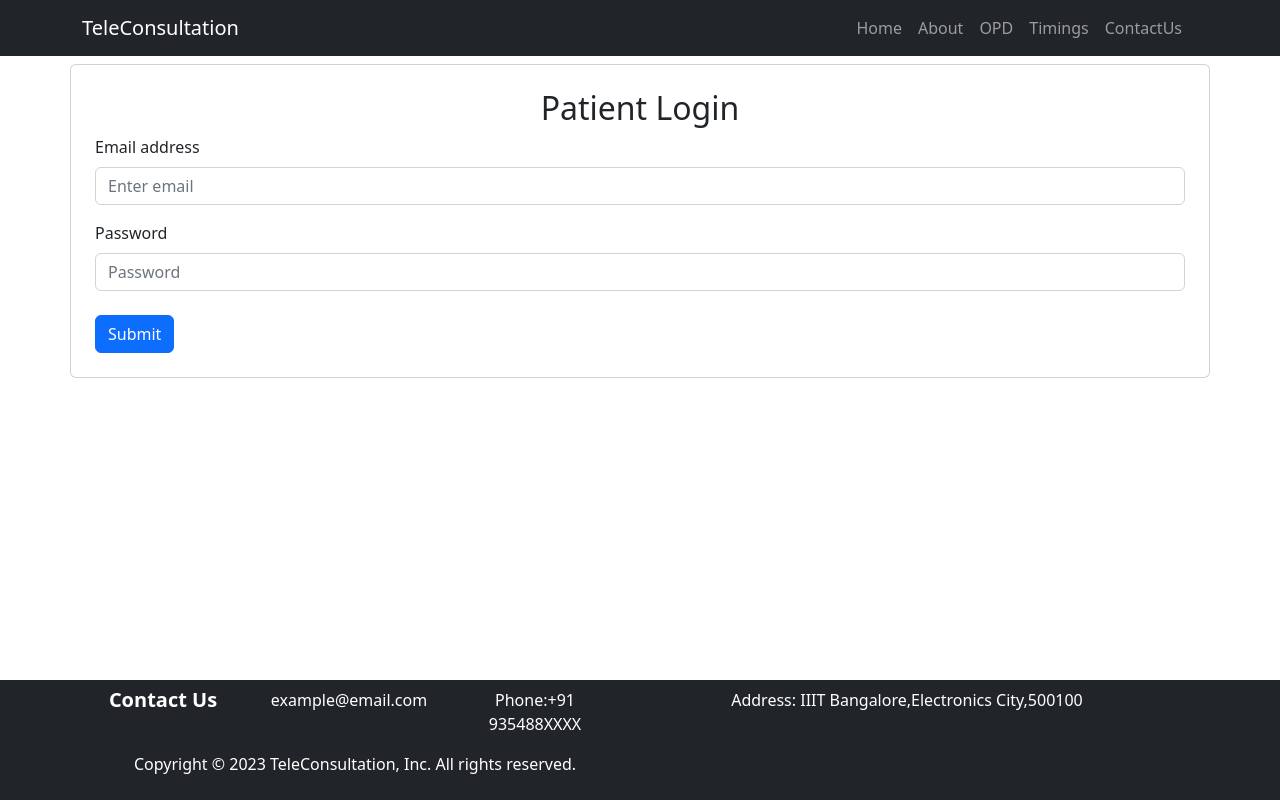
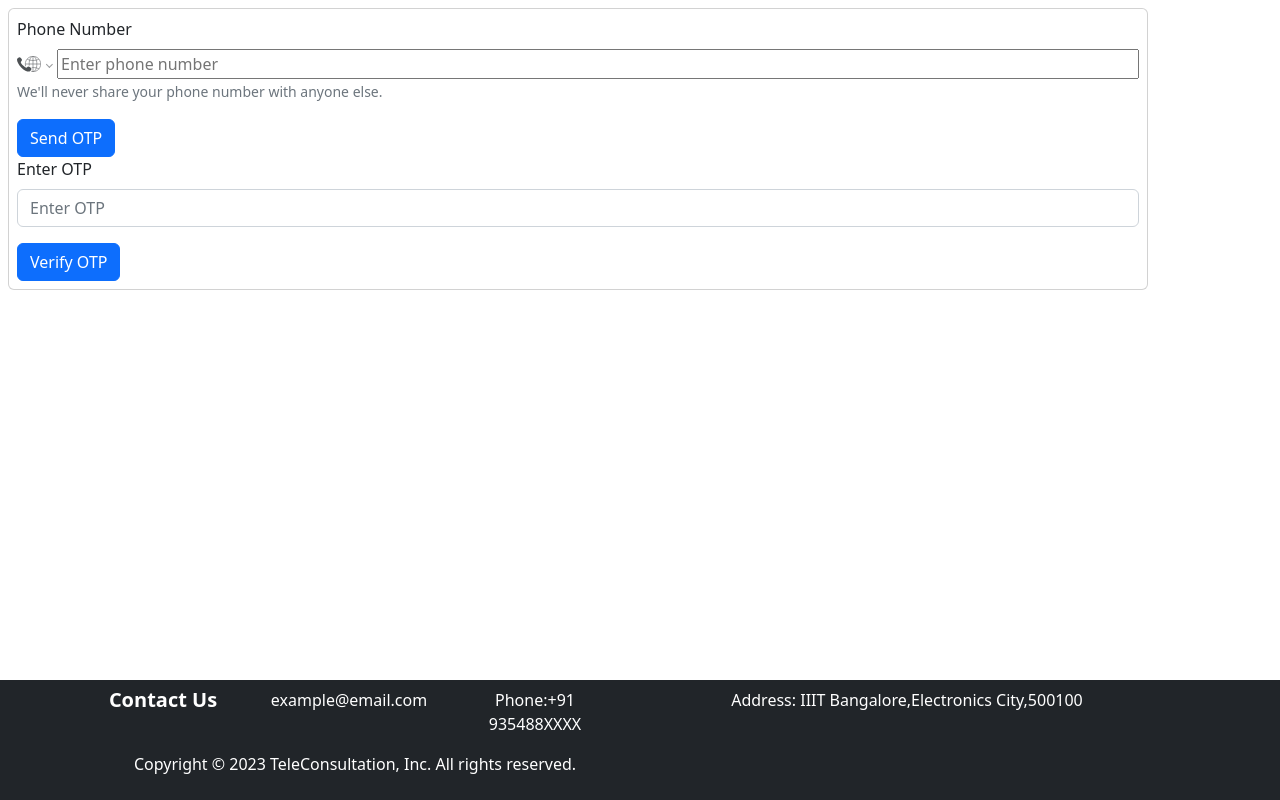
Before and after one commit to ayushagarwal210/tele_frontend, a React (Create React App) app: page /patient/login in a window 1280 px wide. Built offline with nearby package versions, Linux system fonts and the light colour scheme; no server answers.

Commit message:
added otp login

```diff
--- a/src/App.js
+++ b/src/App.js
@@ -14,9 +14,7 @@ import PatientPrescription from "./PatientComponents/PatientPrescription";
 import PatientHomePage from "./PatientComponents/PatientHomePage";
 import Otplogin from "./Components/Otplogin";
 import Footer from "./Components/Footer";
-import VideoCallPage from "./VideoCallPage/VideoCallPage";
-
-
+import VideoCallPage from "./Components/VideoCallPage";
 
 //All is well
 //Here are the components
--- a/src/DoctorComponents/DoctorLogin.js
+++ b/src/DoctorComponents/DoctorLogin.js
@@ -1,112 +1,113 @@
-import React, { createContext, useState } from "react";
+import React, { useState, useEffect } from "react";
+import { RecaptchaVerifier, signInWithPhoneNumber } from "firebase/auth";
+import { authentication } from "../firebase";
 import Button from "react-bootstrap/Button";
+import Col from "react-bootstrap/Col";
 import Form from "react-bootstrap/Form";
-// import "./style.css";
-import { useNavigate } from "react-router-dom"
+import Row from "react-bootstrap/Row";
+import PhoneInput from "react-phone-number-input";
+import "react-phone-number-input/style.css";
+import { async } from "@firebase/util";
 import axios from "axios";
-import NavbarHome from "../Components/NavbarHome";
-import DoctorNavbar from "./DoctorNavbar";
-
-const DoctorLogin = () => {
-  const baseURL = "http://localhost:9090/doctor/login";
-  const navigate = useNavigate()
-
-  const [email, setEmail] = useState("");
-  const [password, setPassword] = useState("");
-  var okstatus = 0;
-
-  const handleChange_email = (event) => {
-    setEmail(event.target.value);
+import { useNavigate } from "react-router";
+export default function DoctorLogin() {
+  const [phoneNumber, setPhoneNumber] = useState();
+  const [isValidNumber, setIsValidNumber] = useState(false);
+  const [otp, setOtp] = useState();
+  const generateRecaptcha = () => {
+    window.recaptchaVerifier = new RecaptchaVerifier(
+      "recaptcha-container",
+      {
+        size: "invisible",
+        callback: (response) => {
+          // reCAPTCHA solved, allow signInWithPhoneNumber.
+        },
+      },
+      authentication
+    );
   };
-
-  const handleChange_password = (event) => {
-    setPassword(event.target.value);
-  };
-
-  // const handleSubmit = async (id) => {
-  //   // event.preventDefault(); //important to not reload page
-  //   try {
-  //     const response = await axios.post(baseURL, {
-  //       email: email,
-  //       password: password,
-  //     })
-  //     .then((response) => {
-  //       console.log(response.data);
-  //       // handler(response.data);
-  //       // window.sessionStorage.setItem("user", JSON.stringify(response.data));
-  //       // window.location.reload(true);
-  //       navigate('/doctor', {replace:true});
-  //     })
-  //   } catch (error) {
-  //     console.log(error);
-  //     alert("Invalid Credentials");
-  //   }
-
-  //   // window.location.replace(`/doctor`);
-  // };
-  const handleSubmit = async (id, event) => {
-    event.preventDefault();
-
-    await axios
-      .post(baseURL, {
-        email: email,
-        password: password,
-      })
+  useEffect(() => {
+    axios
+      .get(`http://localhost:9090/login/verifyDoctorPhoneNumber/${phoneNumber}`)
       .then((response) => {
-        console.log(response.data);
-        // handler(response.data);
-        // window.localStorage.setItem("user", JSON.stringify(response.data));
-        localStorage.setItem("doctorDetail",JSON.stringify(response.data));
-        // window.location.reload(true);
-        navigate('/doctor/prescription', {replace:true});
+        setIsValidNumber(response.data);
       })
       .catch((error) => {
         console.log(error);
-        alert("Invalid Credentials");
       });
-    // window.location.replace(`/pateint`);
-    // localStorage.setItem("doctorDetail",JSON.stringify(response));
+  }, [phoneNumber]);
+
+  async function sendOTP(e) {
+    e.preventDefault();
+    console.log(isValidNumber);
+
+    if (isValidNumber) {
+      generateRecaptcha();
+      let appVerifier = window.recaptchaVerifier;
+      signInWithPhoneNumber(authentication, phoneNumber, appVerifier)
+        .then((confirmationResult) => {
+          window.confirmationResult = confirmationResult;
+        })
+        .catch((error) => {
+          console.log(error);
+        });
+    }
+  }
+  const navigate = useNavigate();
+  const verifyOTP = (e) => {
+    e.preventDefault();
+    let confirmationResult = window.confirmationResult;
+    confirmationResult
+      .confirm(otp)
+      .then((result) => {
+        // User signed in successfully.
+        const user = result.user;
+        navigate(`/doctor`);
+        console.log(result);
+      })
+      .catch((error) => {
+        // User couldn't sign in (bad verification code?)
+        console.log(error);
+      });
   };
+  return (
+    <div>
+      <div className="card container m-2 p-2">
+        <Form onSubmit={sendOTP}>
+          <Row className="mb-3">
+            <Form.Label>Phone Number</Form.Label>
+            <Form.Group as={Col} controlId="formGridPhoneNumber">
+              <PhoneInput
+                placeholder="Enter phone number"
+                value={phoneNumber}
+                onChange={setPhoneNumber}
+              />
+              <Form.Text className="text-muted">
+                We'll never share your phone number with anyone else.
+              </Form.Text>
+            </Form.Group>
+          </Row>
 
-
-  return (
-    <>
-      <NavbarHome />
-      <div className="container card p-4 mt-2">
-        <h2 className="text-center">Doctor Login</h2>
-
-        <Form title="Doctor Login">
+          <Button variant="primary" type="submit">
+            Send OTP
+          </Button>
+        </Form>
+        <Form>
           <Form.Group className="mb-3" controlId="formBasicEmail">
-            <Form.Label>Email address</Form.Label>
+            <Form.Label>Enter OTP</Form.Label>
             <Form.Control
               type="email"
-              onChange={handleChange_email}
-              placeholder="Enter email"
-            />
-            {/* <Form.Text className="text-muted">
-                            We'll never share your email with anyone else.
-                        </Form.Text> */}
-          </Form.Group>
-
-          <Form.Group className="mb-4" controlId="formBasicPassword">
-            <Form.Label>Password</Form.Label>
-            <Form.Control
-              type="password"
-              onChange={handleChange_password}
-              placeholder="Password"
+              placeholder="Enter OTP"
+              value={otp}
+              onChange={(e) => setOtp(e.target.value)}
             />
           </Form.Group>
-          <Button
-            variant="primary"
-            type="submit"
-            onClick={handleSubmit.bind(this, email)}
-          >
-            Submit
+          <Button variant="primary" type="submit" onClick={verifyOTP}>
+            Verify OTP
           </Button>
         </Form>
+        <div id="recaptcha-container"></div>
       </div>
-    </>
+    </div>
   );
-};
-
-export default DoctorLogin;
+}
--- a/src/PatientComponents/PateintLogin.js
+++ b/src/PatientComponents/PateintLogin.js
@@ -1,92 +1,115 @@
-import React, { useState } from "react";
+import React, { useState, useEffect } from "react";
+import { RecaptchaVerifier, signInWithPhoneNumber } from "firebase/auth";
+import { authentication } from "../firebase";
 import Button from "react-bootstrap/Button";
+import Col from "react-bootstrap/Col";
 import Form from "react-bootstrap/Form";
-// import "./style.css";
+import Row from "react-bootstrap/Row";
+import PhoneInput from "react-phone-number-input";
+import "react-phone-number-input/style.css";
+import { async } from "@firebase/util";
 import axios from "axios";
-import NavbarHome from "../Components/NavbarHome";
-import { useNavigate } from "react-router-dom";
-import { responsiveFontSizes } from "@mui/material";
-
+import { useNavigate } from "react-router";
 export default function PateintLogin() {
-  const baseURL = "http://localhost:9090/patient/login";
-  const navigate = useNavigate();
-
-  const [email, setEmail] = useState("");
-  const [password, setPassword] = useState("");
-  var okstatus = 0;
-
-  const handleChange_email = (event) => {
-    setEmail(event.target.value);
+  const [phoneNumber, setPhoneNumber] = useState();
+  const [isValidNumber, setIsValidNumber] = useState(false);
+  const [otp, setOtp] = useState();
+  const generateRecaptcha = () => {
+    window.recaptchaVerifier = new RecaptchaVerifier(
+      "recaptcha-container",
+      {
+        size: "invisible",
+        callback: (response) => {
+          // reCAPTCHA solved, allow signInWithPhoneNumber.
+        },
+      },
+      authentication
+    );
   };
-
-  const handleChange_password = (event) => {
-    setPassword(event.target.value);
-  };
-
-  // const handleSubmit = async (event) => {
-  //     event.preventDefault(); //important to not reload page
-  // }
-
-  const handleSubmit = async (id, event) => {
-    event.preventDefault();
-
-    await axios
-      .post(baseURL, {
-        email: email,
-        password: password,
-      })
+  useEffect(() => {
+    axios
+      .get(
+        `http://localhost:9090/login/verifyPatientPhoneNumber/${phoneNumber}`
+      )
       .then((response) => {
-        console.log(response.data);
-        // handler(response.data);
-        // window.sessionStorage.setItem("user", JSON.stringify(response.data));
-        // window.location.reload(true);
-        localStorage.setItem("patientDetail", JSON.stringify(response.data));
-        navigate("/patient", { replace: true });
+        setIsValidNumber(response.data);
       })
       .catch((error) => {
         console.log(error);
-        alert("Invalid Credentials");
       });
-    // window.location.replace(`/pateint`);
-    // localStorage.setItem("patientemail",email);
+  }, [phoneNumber]);
+
+  async function sendOTP(e) {
+    e.preventDefault();
+    console.log(isValidNumber);
+
+    if (isValidNumber) {
+      generateRecaptcha();
+      let appVerifier = window.recaptchaVerifier;
+      signInWithPhoneNumber(authentication, phoneNumber, appVerifier)
+        .then((confirmationResult) => {
+          window.confirmationResult = confirmationResult;
+        })
+        .catch((error) => {
+          console.log(error);
+        });
+    }
+  }
+  const navigate = useNavigate();
+  const verifyOTP = (e) => {
+    e.preventDefault();
+    let confirmationResult = window.confirmationResult;
+    confirmationResult
+      .confirm(otp)
+      .then((result) => {
+        // User signed in successfully.
+        const user = result.user;
+        navigate(`/patient`);
+        console.log(result);
+      })
+      .catch((error) => {
+        // User couldn't sign in (bad verification code?)
+        console.log(error);
+      });
   };
+  return (
+    <div>
+      <div className="card container m-2 p-2">
+        <Form onSubmit={sendOTP}>
+          <Row className="mb-3">
+            <Form.Label>Phone Number</Form.Label>
+            <Form.Group as={Col} controlId="formGridPhoneNumber">
+              <PhoneInput
+                placeholder="Enter phone number"
+                value={phoneNumber}
+                onChange={setPhoneNumber}
+              />
+              <Form.Text className="text-muted">
+                We'll never share your phone number with anyone else.
+              </Form.Text>
+            </Form.Group>
+          </Row>
 
-  return (
-    <>
-      <NavbarHome />
-      <div className="container card mt-2 p-4">
-        <h2 className="text-center">Patient Login</h2>
-
-        <Form title="Patient Login">
+          <Button variant="primary" type="submit">
+            Send OTP
+          </Button>
+        </Form>
+        <Form>
           <Form.Group className="mb-3" controlId="formBasicEmail">
-            <Form.Label>Email address</Form.Label>
+            <Form.Label>Enter OTP</Form.Label>
             <Form.Control
               type="email"
-              onChange={handleChange_email}
-              placeholder="Enter email"
-            />
-            {/* <Form.Text className="text-muted">
-                            We'll never share your email with anyone else.
-                        </Form.Text> */}
-          </Form.Group>
-
-          <Form.Group className="mb-4" controlId="formBasicPassword">
-            <Form.Label>Password</Form.Label>
-            <Form.Control
-              type="password"
-              onChange={handleChange_password}
-              placeholder="Password"
+              placeholder="Enter OTP"
+              value={otp}
+              onChange={(e) => setOtp(e.target.value)}
             />
           </Form.Group>
-          <Button
-            variant="primary"
-            type="submit"
-            onClick={handleSubmit.bind(this, email)}
-          >
-            Submit
+          <Button variant="primary" type="submit" onClick={verifyOTP}>
+            Verify OTP
           </Button>
         </Form>
+        <div id="recaptcha-container"></div>
       </div>
-    </>
+    </div>
   );
 }
--- a/src/PatientComponents/PatientHomePage.js
+++ b/src/PatientComponents/PatientHomePage.js
@@ -60,8 +60,7 @@ export default function PatientHomePage() {
       });
     // handle form submission logic here
     handleClose();
-     };
-
+  }
 
   const [selectedDepartment, setSelectedDepartment] = useState("");
 
@@ -81,7 +80,6 @@ export default function PatientHomePage() {
           <Button variant="secondary" href="/patient/prescription">
             View-History
           </Button>
-
         </div>
       </Container>
       <Modal show={show} onHide={handleClose} className="text-center">
```
Also changed, not shown: src/Components/VideoCallPage.js (renamed from src/VideoCallPage/VideoCallPage.js).
